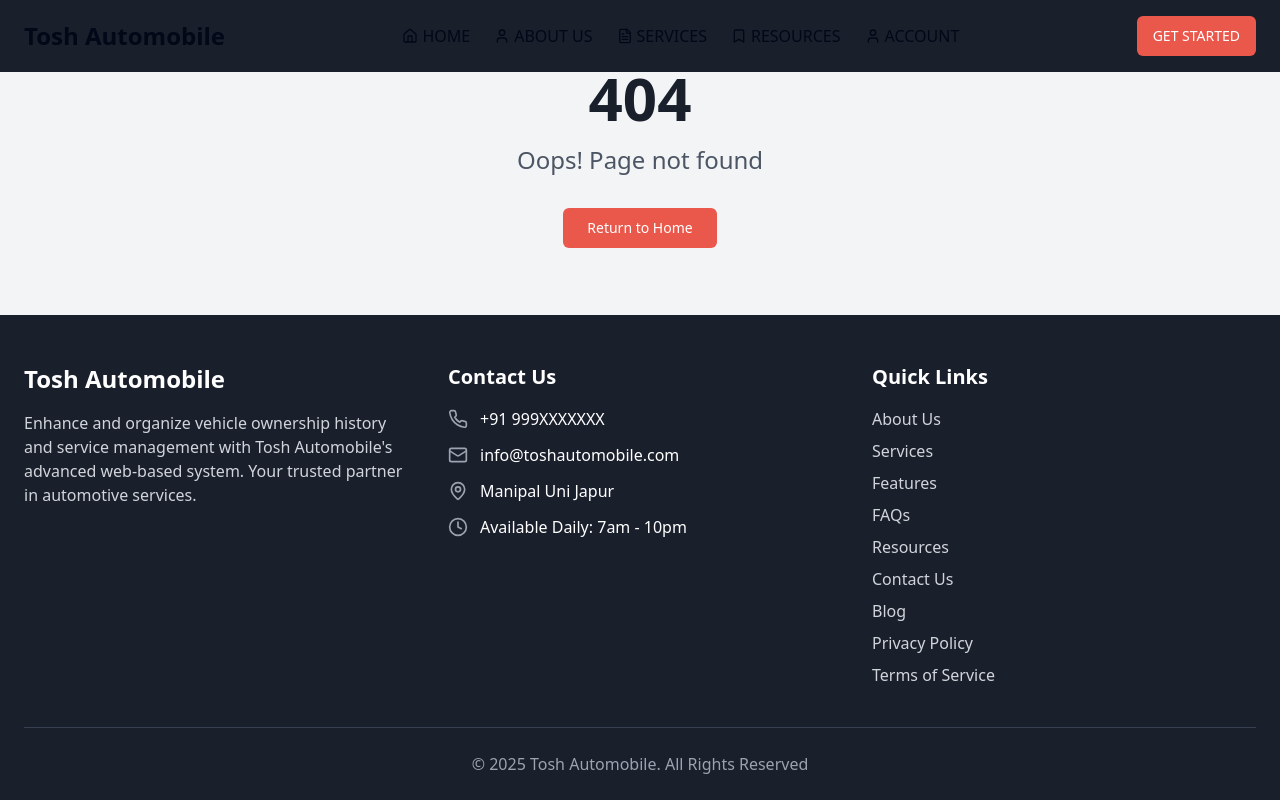
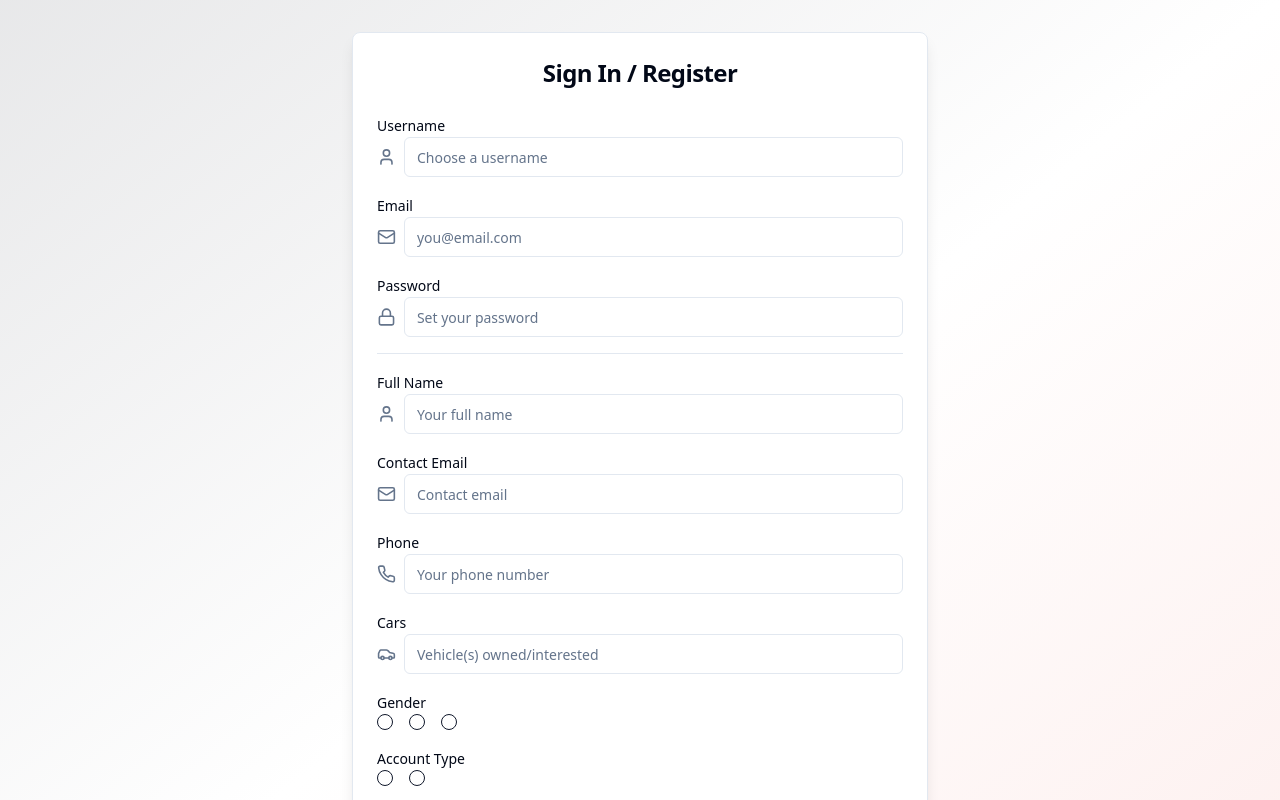
Before and after one commit to Toshani-Gupta/vehicle-tale-web-story, a React (Vite) app: page /sign-in in a window 1280 px wide. Shown: the top 800 px of the page. Built offline with nearby package versions, Linux system fonts and the light colour scheme.

Commit message:
feat: Add sign-in form
Implement a sign-in form with user and contact details.

```diff
--- a/src/App.tsx
+++ b/src/App.tsx
@@ -8,6 +8,7 @@ import About from "./pages/About";
 import Services from "./pages/Services";
 import NotFound from "./pages/NotFound";
 import Resources from "./pages/Resources";
+import SignIn from "./pages/SignIn";
 
 const queryClient = new QueryClient();
 
@@ -22,7 +23,7 @@ const App = () => (
           <Route path="/about" element={<About />} />
           <Route path="/services" element={<Services />} />
           <Route path="/resources" element={<Resources />} />
-          {/* ADD ALL CUSTOM ROUTES ABOVE THE CATCH-ALL "*" ROUTE */}
+          <Route path="/sign-in" element={<SignIn />} />
           <Route path="*" element={<NotFound />} />
         </Routes>
       </BrowserRouter>
--- a/src/components/Header.tsx
+++ b/src/components/Header.tsx
@@ -63,9 +63,11 @@ const Header = () => {
         </div>
 
         <div className="flex items-center">
-          <Button className="bg-vehicle-accent hover:bg-opacity-90 text-white rounded-md transition duration-200">
-            GET STARTED
-          </Button>
+          <Link to="/sign-in">
+            <Button className="bg-vehicle-accent hover:bg-opacity-90 text-white rounded-md transition duration-200">
+              GET STARTED
+            </Button>
+          </Link>
           <button
             className="ml-4 md:hidden"
             onClick={() => setMobileMenuOpen(!mobileMenuOpen)}
@@ -99,6 +101,10 @@ const Header = () => {
               <User className="mr-2 h-4 w-4" />
               <span>ACCOUNT</span>
             </Link>
+            <Link to="/sign-in" className="flex items-center hover:text-vehicle-secondary transition duration-200">
+              <User className="mr-2 h-4 w-4" />
+              <span>GET STARTED</span>
+            </Link>
           </nav>
         </div>
       )}
--- /dev/null
+++ b/src/pages/SignIn.tsx
@@ -0,0 +1,236 @@
+
+import { useState } from "react";
+import { Card, CardContent, CardHeader, CardTitle } from "@/components/ui/card";
+import { Input } from "@/components/ui/input";
+import { Button } from "@/components/ui/button";
+import { Label } from "@/components/ui/label";
+import { RadioGroup, RadioGroupItem } from "@/components/ui/radio-group";
+import { Textarea } from "@/components/ui/textarea";
+import { User, Mail, Lock, Phone, Car, GenderMale, GenderFemale, AccountType, Needs } from "lucide-react";
+import { useNavigate } from "react-router-dom";
+
+const initialState = {
+  username: "",
+  email: "",
+  password: "",
+  name: "",
+  contactEmail: "",
+  phone: "",
+  cars: "",
+  gender: "",
+  account_type: "",
+  needs: "",
+};
+
+const genders = [
+  { label: "Male", value: "male", icon: <GenderMale className="mr-1 h-4 w-4" /> },
+  { label: "Female", value: "female", icon: <GenderFemale className="mr-1 h-4 w-4" /> },
+  { label: "Other", value: "other", icon: <User className="mr-1 h-4 w-4" /> },
+];
+
+const accountTypes = [
+  { label: "Personal", value: "personal", icon: <AccountType className="mr-1 h-4 w-4" /> },
+  { label: "Business", value: "business", icon: <AccountType className="mr-1 h-4 w-4" /> },
+];
+
+const needsList = [
+  { label: "Buy", value: "buy", icon: <Needs className="mr-1 h-4 w-4" /> },
+  { label: "Sell", value: "sell", icon: <Needs className="mr-1 h-4 w-4" /> },
+  { label: "Service", value: "service", icon: <Needs className="mr-1 h-4 w-4" /> },
+  { label: "Other", value: "other", icon: <Needs className="mr-1 h-4 w-4" /> },
+];
+
+export default function SignIn() {
+  const [form, setForm] = useState(initialState);
+  const [submitted, setSubmitted] = useState(false);
+  const navigate = useNavigate();
+
+  const handleChange = (e: React.ChangeEvent<HTMLInputElement | HTMLTextAreaElement>) => {
+    setForm({ ...form, [e.target.name]: e.target.value });
+  };
+
+  const handleRadioChange = (field: string, value: string) => {
+    setForm({ ...form, [field]: value });
+  };
+
+  const handleSubmit = (e: React.FormEvent) => {
+    e.preventDefault();
+    setSubmitted(true);
+    // This would be replaced by backend integration (e.g., Supabase) after connection.
+    setTimeout(() => {
+      navigate("/");
+    }, 1000);
+  };
+
+  return (
+    <div className="flex items-center justify-center min-h-[90vh] bg-gradient-to-br from-vehicle-primary/10 via-white to-vehicle-accent/10 px-2 py-8">
+      <Card className="max-w-xl w-full shadow-lg animate-fade-from-bottom">
+        <CardHeader>
+          <CardTitle className="text-center text-2xl">Sign In / Register</CardTitle>
+        </CardHeader>
+        <CardContent>
+          <form className="space-y-4" onSubmit={handleSubmit}>
+            <div>
+              <Label htmlFor="username">Username</Label>
+              <div className="flex items-center gap-2">
+                <User className="h-5 w-5 text-muted-foreground" />
+                <Input
+                  id="username"
+                  type="text"
+                  name="username"
+                  value={form.username}
+                  onChange={handleChange}
+                  placeholder="Choose a username"
+                  required
+                  autoComplete="username"
+                />
+              </div>
+            </div>
+            <div>
+              <Label htmlFor="email">Email</Label>
+              <div className="flex items-center gap-2">
+                <Mail className="h-5 w-5 text-muted-foreground" />
+                <Input
+                  id="email"
+                  type="email"
+                  name="email"
+                  value={form.email}
+                  onChange={handleChange}
+                  placeholder="you@email.com"
+                  required
+                  autoComplete="email"
+                />
+              </div>
+            </div>
+            <div>
+              <Label htmlFor="password">Password</Label>
+              <div className="flex items-center gap-2">
+                <Lock className="h-5 w-5 text-muted-foreground" />
+                <Input
+                  id="password"
+                  type="password"
+                  name="password"
+                  value={form.password}
+                  onChange={handleChange}
+                  placeholder="Set your password"
+                  required
+                  autoComplete="new-password"
+                />
+              </div>
+            </div>
+            <hr className="my-1" />
+            <div>
+              <Label htmlFor="name">Full Name</Label>
+              <div className="flex items-center gap-2">
+                <User className="h-5 w-5 text-muted-foreground" />
+                <Input
+                  id="name"
+                  type="text"
+                  name="name"
+                  value={form.name}
+                  onChange={handleChange}
+                  placeholder="Your full name"
+                  required
+                  autoComplete="name"
+                />
+              </div>
+            </div>
+            <div>
+              <Label htmlFor="contactEmail">Contact Email</Label>
+              <div className="flex items-center gap-2">
+                <Mail className="h-5 w-5 text-muted-foreground" />
+                <Input
+                  id="contactEmail"
+                  type="email"
+                  name="contactEmail"
+                  value={form.contactEmail}
+                  onChange={handleChange}
+                  placeholder="Contact email"
+                  required
+                />
+              </div>
+            </div>
+            <div>
+              <Label htmlFor="phone">Phone</Label>
+              <div className="flex items-center gap-2">
+                <Phone className="h-5 w-5 text-muted-foreground" />
+                <Input
+                  id="phone"
+                  type="tel"
+                  name="phone"
+                  value={form.phone}
+                  onChange={handleChange}
+                  placeholder="Your phone number"
+                  required
+                />
+              </div>
+            </div>
+            <div>
+              <Label htmlFor="cars">Cars</Label>
+              <div className="flex items-center gap-2">
+                <Car className="h-5 w-5 text-muted-foreground" />
+                <Input
+                  id="cars"
+                  type="text"
+                  name="cars"
+                  value={form.cars}
+                  onChange={handleChange}
+                  placeholder="Vehicle(s) owned/interested"
+                  required
+                />
+              </div>
+            </div>
+            <div>
+              <Label>Gender</Label>
+              <RadioGroup
+                className="flex flex-row gap-4"
+                value={form.gender}
+                onValueChange={val => handleRadioChange("gender", val)}
+                required
+              >
+                {genders.map(g => (
+                  <RadioGroupItem value={g.value} key={g.value} id={"gender" + g.value} className="flex items-center">
+                    <span className="flex items-center">{g.icon} {g.label}</span>
+                  </RadioGroupItem>
+                ))}
+              </RadioGroup>
+            </div>
+            <div>
+              <Label>Account Type</Label>
+              <RadioGroup
+                className="flex flex-row gap-4"
+                value={form.account_type}
+                onValueChange={val => handleRadioChange("account_type", val)}
+                required
+              >
+                {accountTypes.map(type => (
+                  <RadioGroupItem value={type.value} key={type.value} id={"acc" + type.value} className="flex items-center">
+                    <span className="flex items-center">{type.icon} {type.label}</span>
+                  </RadioGroupItem>
+                ))}
+              </RadioGroup>
+            </div>
+            <div>
+              <Label>Your Needs</Label>
+              <Textarea
+                id="needs"
+                name="needs"
+                value={form.needs}
+                onChange={handleChange}
+                placeholder="Describe your needs (e.g., buying, selling, servicing, etc.)"
+                rows={3}
+                required
+              />
+            </div>
+            <Button type="submit" className="w-full mt-2 bg-vehicle-accent hover:bg-vehicle-accent/90 text-white" disabled={submitted}>
+              {submitted ? "Processing..." : "Sign In / Register"}
+            </Button>
+            {submitted && (
+              <div className="text-center text-green-700 mt-2">Registration successful! Redirecting...</div>
+            )}
+          </form>
+        </CardContent>
+      </Card>
+    </div>
+  );
+}
```
